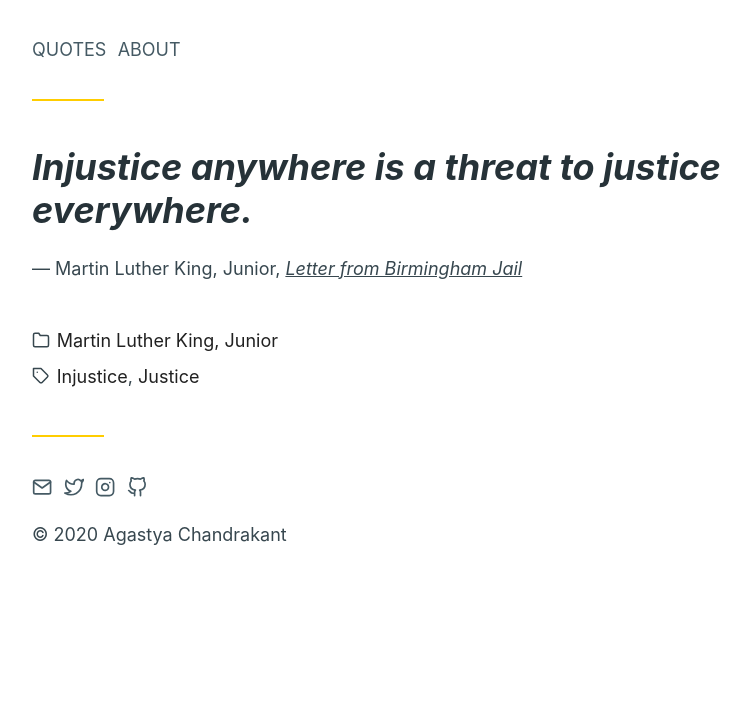
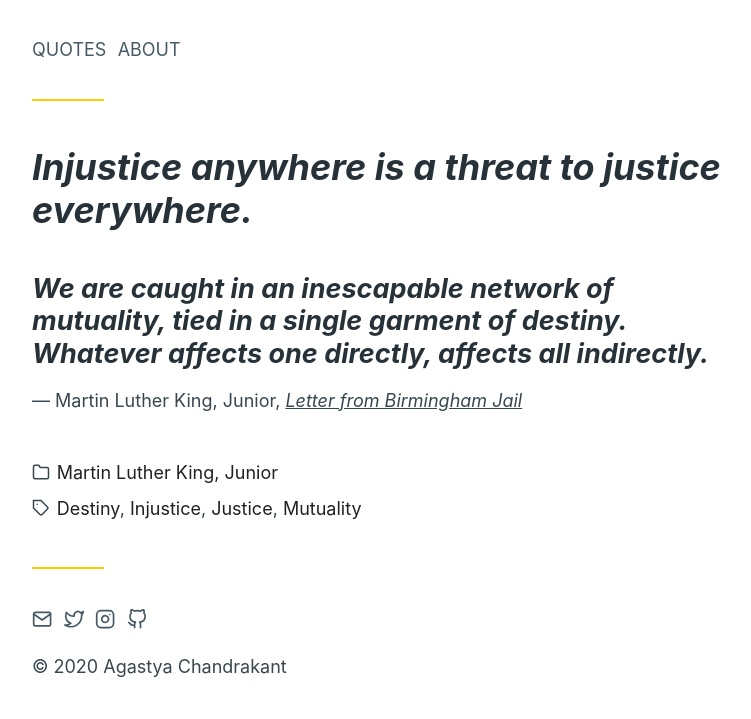
Before and after one commit to acagastya/quotes, a Gatsby site: page /quote/injustice-anywhere-is-7bb961f0 in a window 1280 px wide. Shown: the whole page, without its empty margins (258-1009 px from the left). Built offline with nearby package versions, Linux system fonts and the light colour scheme; Gatsby itself is replaced by a stand-in of ours.

Commit message:
Add sub-quote

```diff
--- a/quotes/injustice-anywhere-is-7bb961f0/injustice-anywhere-is-7bb961f0.md
+++ b/quotes/injustice-anywhere-is-7bb961f0/injustice-anywhere-is-7bb961f0.md
@@ -6,10 +6,11 @@ draft: false
 lang: 'en'
 misattributed: false
 path: '/injustice-anywhere-is-7bb961f0'
-tags: ['Injustice', 'Justice']
+tags: ['Destiny', 'Injustice', 'Justice', 'Mutuality']
 title: "Injustice anywhere is a threat to justice everywhere."
 unverified: false
 ---
 
 # *Injustice anywhere is a threat to justice everywhere.*
+### *We are caught in an inescapable network of mutuality, tied in a single garment of destiny.  Whatever affects one directly, affects all indirectly.*
 &mdash; Martin Luther King, Junior, <cite><em><abbr title="ISBN-13: 9780241339466"> Letter from Birmingham Jail</abbr></em></cite>
```
